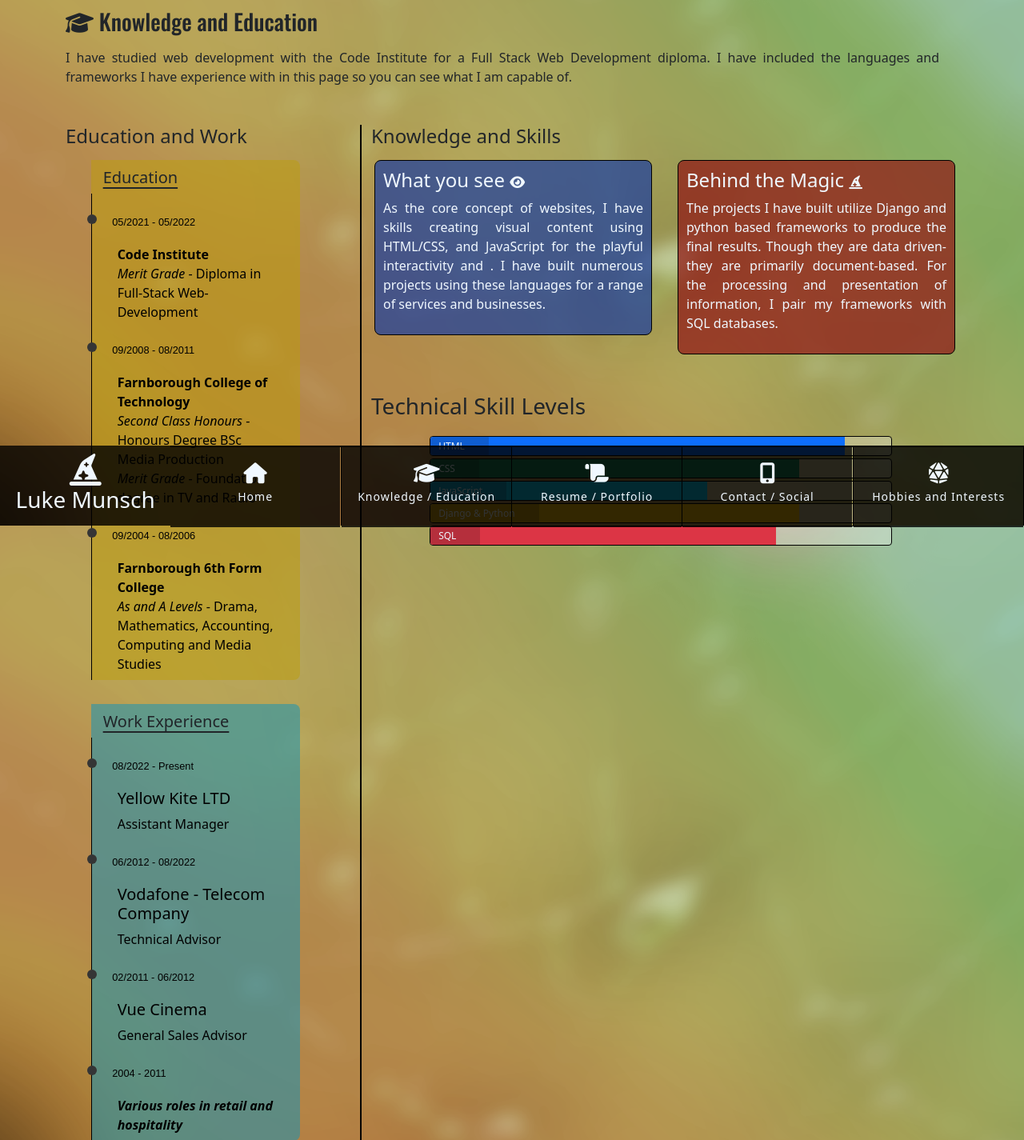
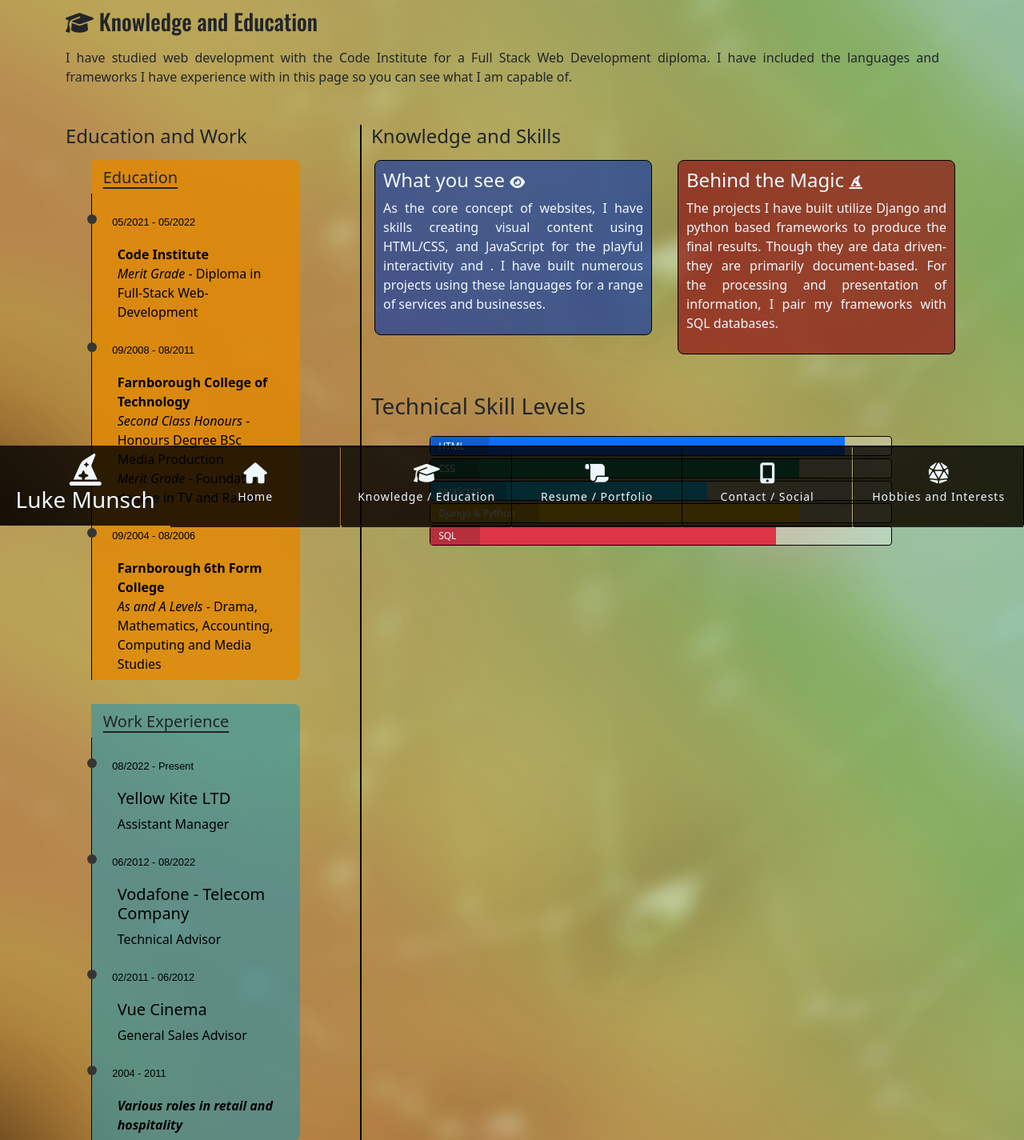
Before and after one commit to lukemunsch/professional-portfolio, a Django app: page /education/ in a window 1280 px wide. Shown: the part 143-1568 px from the top of the page at 80% size. Run offline with Django 3.2, Linux system fonts and the light colour scheme; some libraries are stand-ins or nearby versions; some web fonts are replaced.

Commit message:
Update style changes for work page

```diff
--- a/static/css/base.css
+++ b/static/css/base.css
@@ -507,7 +507,7 @@ img.demo {
 /* ---------- education section --- */
 
 .bg-orange {
-    background-color: rgba(190, 157, 10, 0.5);
+    background-color: rgba(228, 137, 2, 0.8);
 }
 
 .bg-cyan {
```
